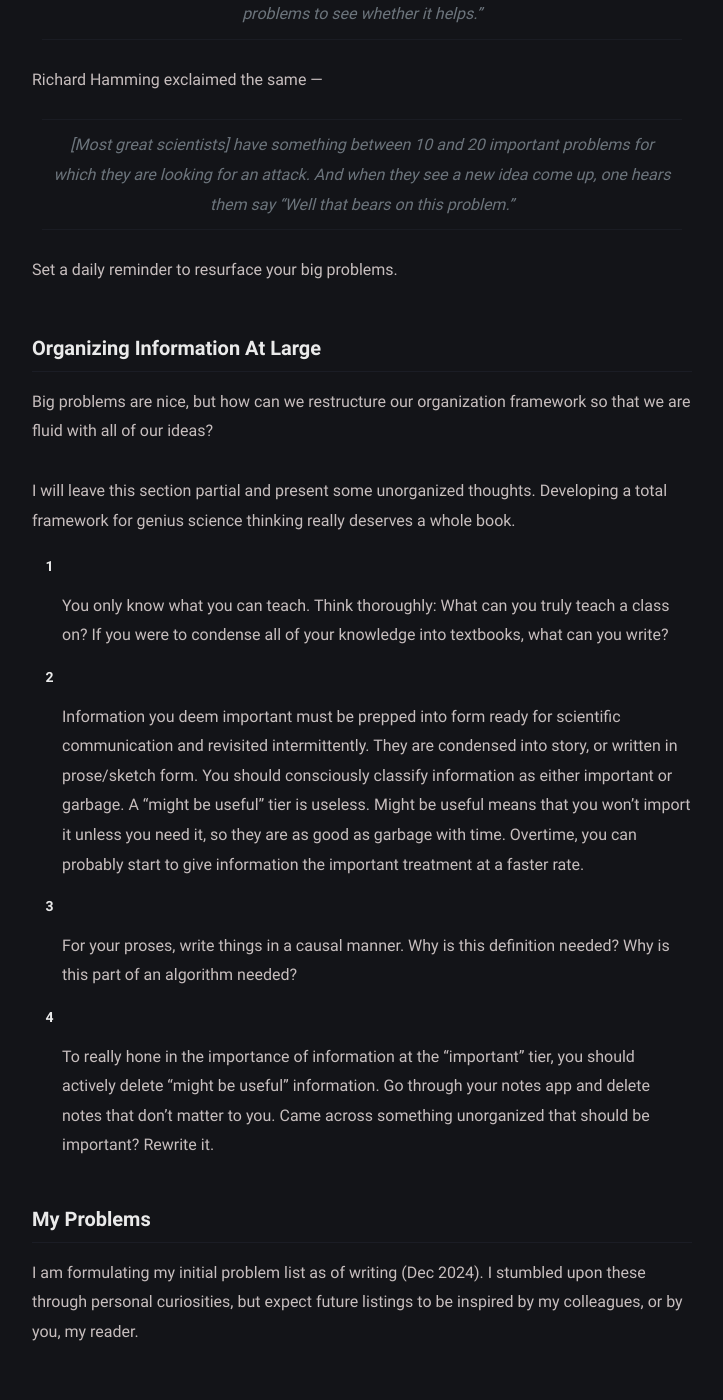
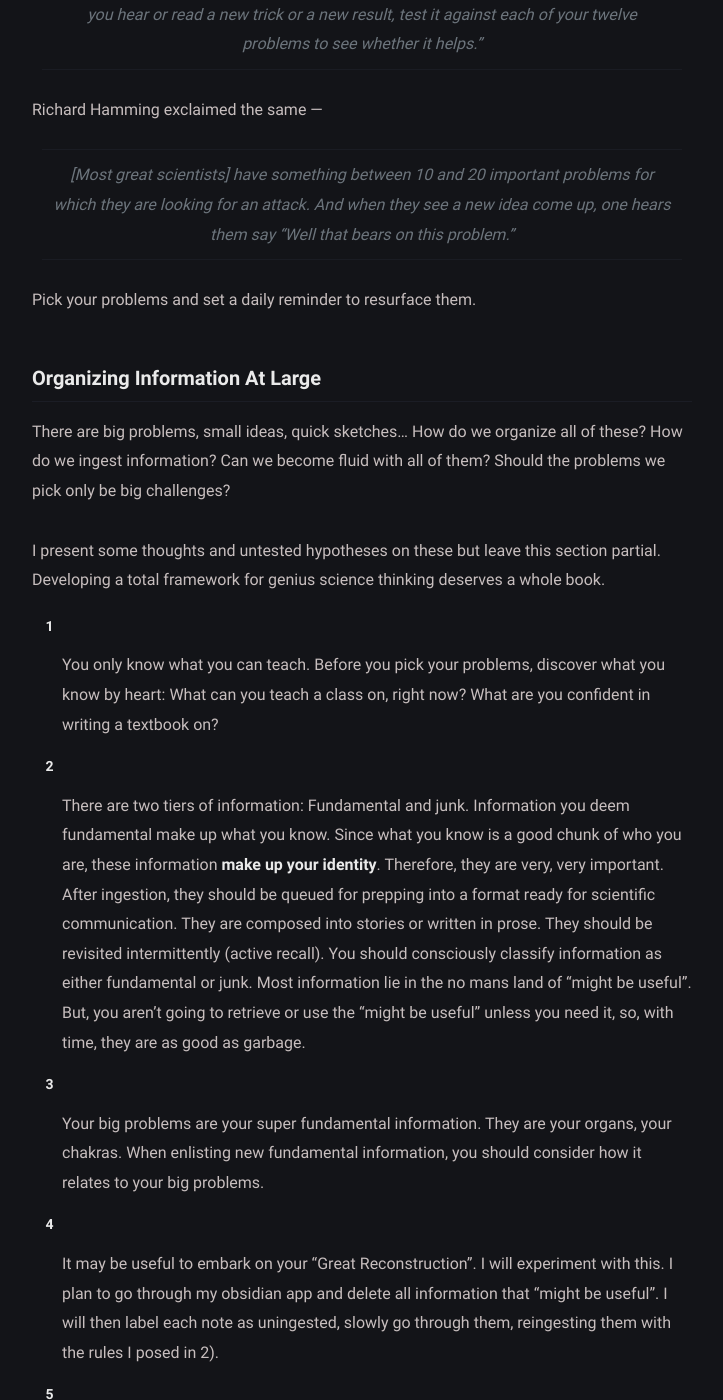
Before and after one commit to BlastWind/unfooling_blog, a Jekyll site: the page built from _posts/2024-12-17-problems-to-keep-in-your-head.markdown, in a window 1280 px wide and 1400 px high, scrolled down 1170 px. Shown: the whole window, without its empty margins (278-1001 px from the left). Built offline with Jekyll 4.4.1, drawn with Linux system fonts in a browser that asks for light colours; some of the changed text lies outside the part shown.

Commit message:
Good state.

```diff
--- a/_posts/2024-12-17-problems-to-keep-in-your-head.markdown
+++ b/_posts/2024-12-17-problems-to-keep-in-your-head.markdown
@@ -9,26 +9,30 @@ tags:
 
 This post serves three goals:
 1. Encourage you to marinate on problems,
-2. Strategize how to organize information,
+2. Prelude a practical information organization framework,
 3. Give you my problems.
 
 I will occasionally update this post with new problems.
 
 ### Encouragement
-I have observed, smart people can explain intricate, small problems
-succinctly, yet they always leave you with the feeling
-that their point sits on top of a great pyramind — built
-carefully over the years, brick by brick,
-composed with a wide array of ideas, infused with a vast variety of examples.
+I have observed, smart people can explain intricate, problems
+succinctly and can fluidly back up their points
+with examples and stories.
 
-They seem to process and communicate through a natural
-problem-solution, cause-effect framework. They juggle
-numerous small problems alongside a few grand challenges.
+They seem to communicate and store information in a natural
+problem-solution, cause-effect framework. Their brain can
+constantly juggle numerous problems. Their neural connectivity
+between concepts are strong.
 
-I don't know if these folks do it on purpose. But if you are
-not marinating on problems yet, why not make this an intentional habit?
-**Regularly interacting with your chosen problems
-develops your mastery in their underlying fields**. Feynman was the first I know to suggest this —
+My thesis: It is the exact act of constantly juggling problems
+over a long period of time,
+connecting them with other concepts, infusing them with stories,
+that makes you smart. It also helps you appear smart, as
+that information is lucid and ready.
+
+And while the geniuses might be unconsciously doing this,
+there is nothing preventing us from consciously adapting
+this practice. Feynman was the first I know to suggest this —
 > "[To be a genius],
 > you have to keep a dozen of your favorite problems constantly present
 > in your mind, although by and large they will lay in a dormant state.
@@ -40,33 +44,49 @@ Richard Hamming exclaimed the same —
 > [Most great scientists] have something between 10 and 20 important problems for which they are looking for an attack.
 > And when they see a new idea come up, one hears them say "Well that bears on this problem."
 
-Set a daily reminder to resurface your big problems.
+Pick your problems and set a daily reminder to resurface them.
 
 ### Organizing Information At Large
-Big problems are nice, but how can we restructure our organization framework so that
-we are fluid with all of our ideas?
+There are big problems, small ideas, quick sketches... How do we organize all of these?
+How do we ingest information? Can we become fluid with all of them?
+Should the problems we pick only be big challenges?
 
-I will leave this section partial and present some unorganized thoughts.
-Developing a total framework for genius science thinking really deserves a whole book.
+I present some thoughts and untested hypotheses on these but leave this section partial.
+Developing a total framework for genius science thinking deserves a whole book.
 
-1. You only know what you can teach. Think thoroughly: What can you truly teach a class on?
-If you were to condense all of your knowledge into textbooks, what can you write?
+1. You only know what you can teach. Before you pick your problems,
+discover what you know by heart: What can you teach a class on, right now?
+What are you confident in writing a textbook on?
 
-2. Information you deem important must be prepped into form ready for scientific communication
-and revisited intermittently. They are condensed into story, or written in prose/sketch form.
-You should consciously classify information as either important or garbage. A "might be useful"
-tier is useless. Might be useful means that you won't import it unless you need it, so they are as good as garbage with time. Overtime, you can probably start to give information the important treatment
-at a faster rate.
+2. There are two tiers of information: Fundamental and junk.
+Information you deem fundamental make up what you know.
+Since what you know is a good chunk of who you are, these information
+**make up your identity**. Therefore, they are very, very important.
+After ingestion, they should be queued for prepping into
+a format ready for scientific communication. They are composed
+into stories or written in prose. They should be revisited intermittently (active recall).
+You should consciously classify information as either fundamental or junk.
+Most information lie in the no mans land of "might be useful".
+But, you aren't going to retrieve or use the "might be useful" unless you need it,
+so, with time, they are as good as garbage.
 
-3. For your proses, write things in a causal manner. Why is this definition needed? Why
-is this part of an algorithm needed?
+3. Your big problems are your super fundamental information. They are your organs, your chakras.
+When enlisting new fundamental information, you should consider how it
+relates to your big problems.
 
-4. To really hone in the importance of information at the "important" tier, you should
-actively delete "might be useful" information. Go through your notes app and
-delete notes that don't matter to you. Came across something unorganized that should be important?
-Rewrite it.
+4. It may be useful to embark on your "Great Reconstruction". I will experiment with this.
+I plan to go through my obsidian app and delete all information that "might be useful".
+I will then label each note as uningested, slowly go through them, reingesting them
+with the rules I posed in 2).
 
-### My Problems
+5. Information can be recalled easier if it maintains casual relationships with other information.
+When I studied Algebra last year, I justified the algebraic rules for an "ideal" as the precise
+constraints that allow rings to quotient over during canonical decomposition. This is not
+the way it's taught, but the two hours I spent finding this casual relationship allowed me
+to still remember this fact.
+
+
+### My Big Problems
 I am formulating my initial problem list as of writing (Dec 2024). I stumbled upon these through personal curiosities, but expect
 future listings to be inspired by my colleagues, or by you, my reader.
 
@@ -76,10 +96,9 @@ Category: Software engineering.
 
 Enlisted: Dec 2024.
 
-Intro: How can you extend the data type and the functionality orthogonally? I believe
-effect systems in Haskell make for the cleanest approach. But I am far from
-gathering all of the possibilities (other languages? Type-level or term-level?).
-I should also make note of architectures/features that don't solve the expression problem.
+Intro: How can you expand the datatype and extend the functionality orthogonally?
+As of right now, I know effect systems in Haskell to make for the cleanest approach.
+But I need to investigate other languages and type-level programming.
 
 ##### Extent of the Curry-Howard correspondence.
 
@@ -91,12 +110,11 @@ Intro: Curry-Howard correspondance envelopes proof-as-programs. For example,
 `exists n. n = 0`, a proposition, is considered a type. When you construct a term
 with this type, you have provided a proof for the proposition.
 
-The correspondance runs deeper than proof-as-programs. The polymorphic lambda calculus is the same as
+But the correspondance runs deeper than proof-as-programs. The polymorphic lambda calculus is the same as
 System-F; Many lambda calculi have equivalent power with certain logics;
 Logic can be encoded in lambda calculi.
 
-Where is the extent of this interpretation? I should think about Curry-Howard
-whenever I encounter logic in type theory, and vice versa.
+Where is the boundary of this interpretation?
 
 ##### Integrating formal verifications in Turing-complete languages.
 
@@ -107,24 +125,24 @@ Enlisted: Dec 2024.
 Intro: How can I prove that `forall n: nat, n + 0 = n`, in say, Python?
 The coq approach would be to define `nat` inductively, and prove
 statement with induction. But what if we just hook this to a SMT solver?
-What do the ergnomics look like? I first came across this problem in June 2023
+Or, maybe `forall n: nat, n + 0` doesn't matter, it's not something
+real software writes?
+I first came across this problem in June 2023
 through the [magmide](https://github.com/magmide/magmide#this-is-an-exciting-idea-how-can-i-help) repo.
-I actually emailed the author about what materials to learn, but I put off his suggestions for a
-whole year since I was finishing up senior year. I did complete software foundations volume 1
-since my graduation in May, and, coincidentally, I am employed on a program that deals
-precisely with this.
+I actually conversed with the author through emails as a complete noob at the time. Coincidentally,
+I am employed on a program that deals precisely with this.
 
-##### Building a microbiology for LLMs.
+##### Building a microscope and microbiology for LLMs.
 
 Category: LLM interpretability.
 
+Enlisted: Dec 2024.
+
 Intro: I first came across the field in Dec 2023 through the transformer circuits [thread](https://transformer-circuits.pub/).
-Reflection questions: "Is this a technique that validates interpretation (refining the microscope's lens)?
-Is this fundamental (coining a new cell type)?"
 
 ##### Providing more rigor for LLMs.
 
 Category: Category theory, LLM, neurosymbolism.
 
-Intro: We are at a limit with transformers. Can we provide more rigor for the next generation of LLMs?
+Intro: We are at a limit with transformers. Can we provide more [rigor](https://arxiv.org/abs/2104.13478) for the next generation of LLMs?
 Can you encode logic into [them](https://link.springer.com/book/10.1007/978-3-031-71167-1)?
```
